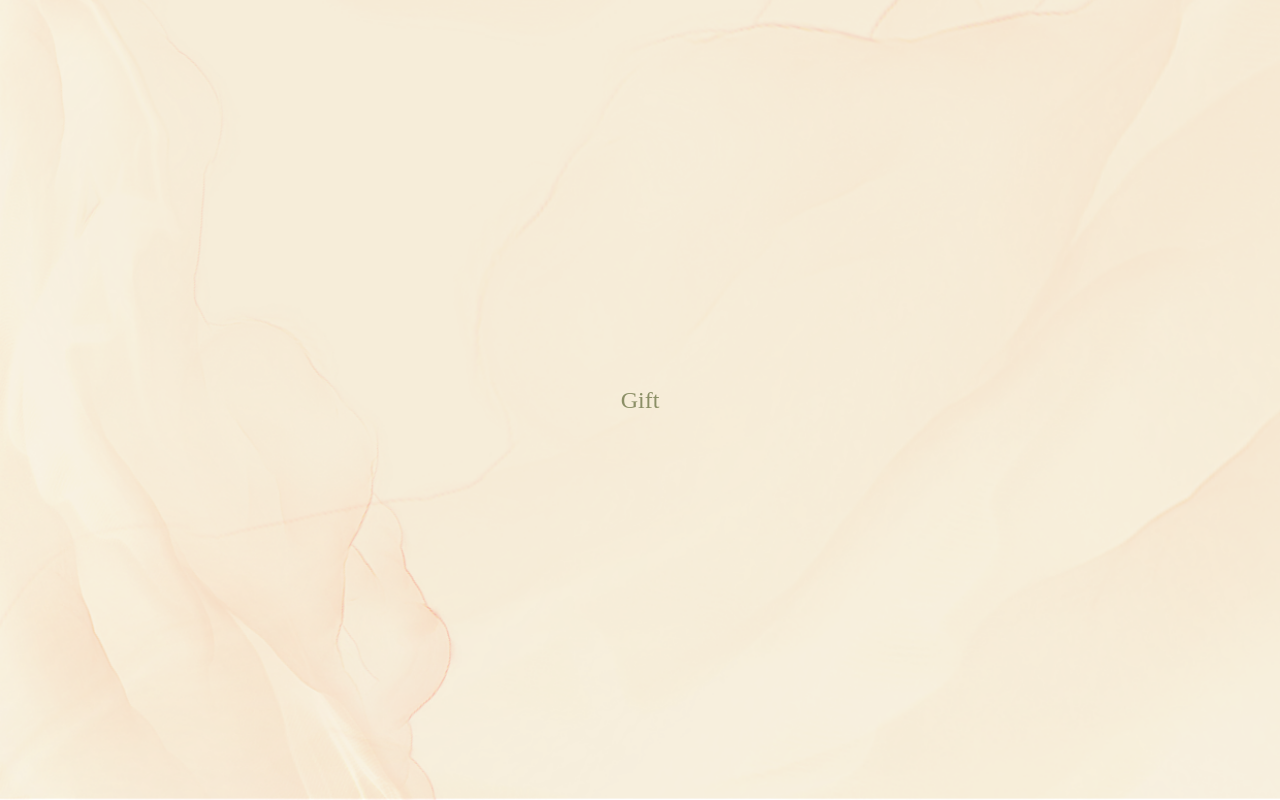
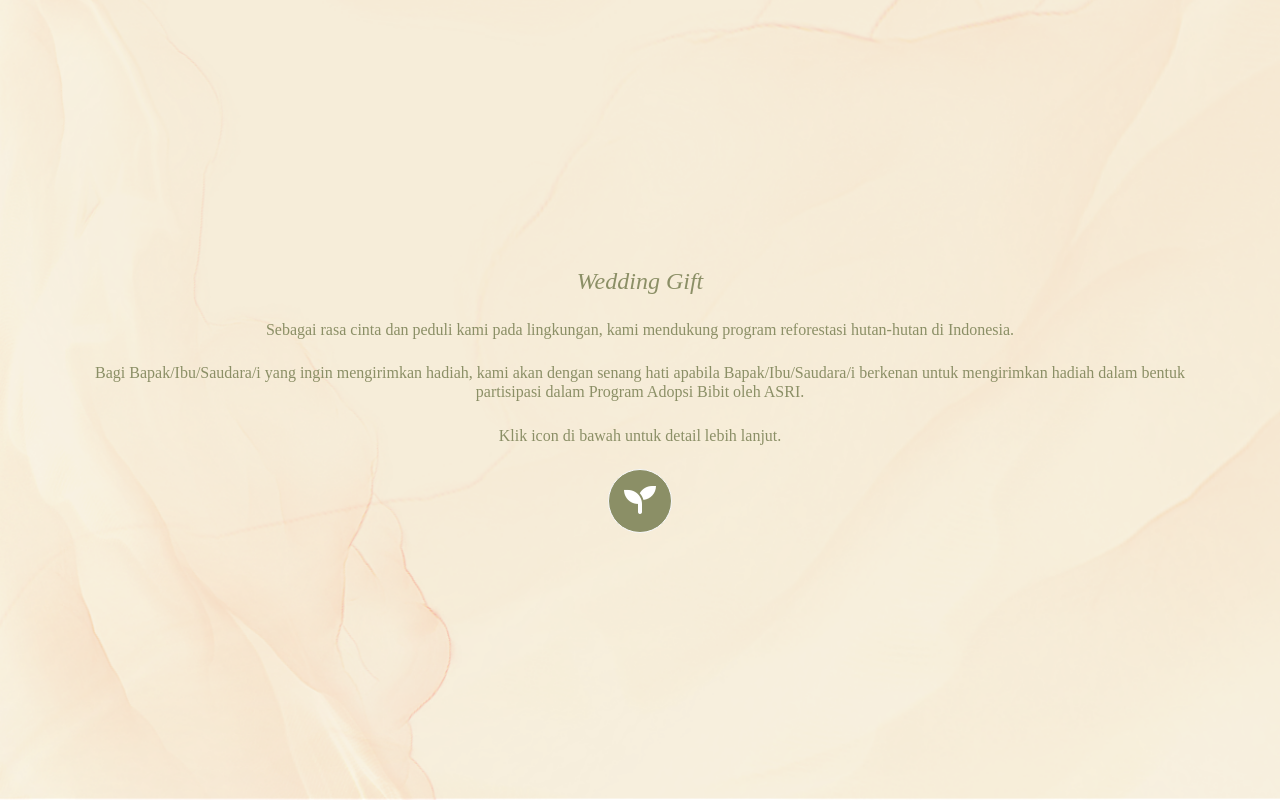
Before and after one commit to tandukion/wedding-invitation, a plain HTML site: page index.html in a window 1280 px wide. Shown: the part 3200-4000 px from the top of the page. Drawn offline with Linux system fonts and the light colour scheme; a web font is replaced by a local one.

Commit message:
Add gift page

```diff
--- a/css/style.css
+++ b/css/style.css
@@ -129,11 +129,22 @@ h6 {
   filter: var(--main-color-filter);
 }
 
+/* Element */
 .border-main-color {
   border-color: var(--main-color)!important;
 }
 .border-thick {
   border-width: medium!important;
+}
+
+.circle-item {
+  border-radius: 100%;
+  display: inline-flex;
+  width: 4rem;
+  height: 4rem;
+  justify-content: center;
+  align-items: center;
+  background-color: var(--main-color)!important;
 }
 
 /* ========== Map ========== */
--- a/index.html
+++ b/index.html
@@ -176,8 +176,30 @@
   <!-- Gift -->
   <section class="full-page d-flex" id="gift">
     <div class="container text-center my-auto">
+      <div class="text-center mb-4">
+        <h4><em>Wedding Gift</em></h4>
+      </div>
+      <div class="text-center mb-4">
+        <h6>
+          Sebagai rasa cinta dan peduli kami pada lingkungan,
+          kami mendukung program reforestasi hutan-hutan di Indonesia.
+        </h6>
+      </div>
+      <div class="text-center mb-4">
+        <h6>
+          Bagi Bapak/Ibu/Saudara/i yang ingin mengirimkan hadiah,
+          kami akan dengan senang hati apabila Bapak/Ibu/Saudara/i
+          berkenan untuk mengirimkan hadiah dalam bentuk partisipasi dalam
+          Program Adopsi Bibit oleh ASRI.
+        </h6>
+      </div>
+      <div class="text-center mb-4">
+        <h6>
+          Klik icon di bawah untuk detail lebih lanjut.
+        </h6>
+      </div>
       <div class="text-center">
-        <h4 class="mb-0">Gift</h4>
+        <a class="btn btn-outline-light circle-item nav-item mx-1" href="https://alamsehatlestari.org/adopsi-bibit-detail" target="_blank"><i class="fa-solid fa-2xl fa-seedling"></i></a>
       </div>
     </div>
     <div class="bg">
```
